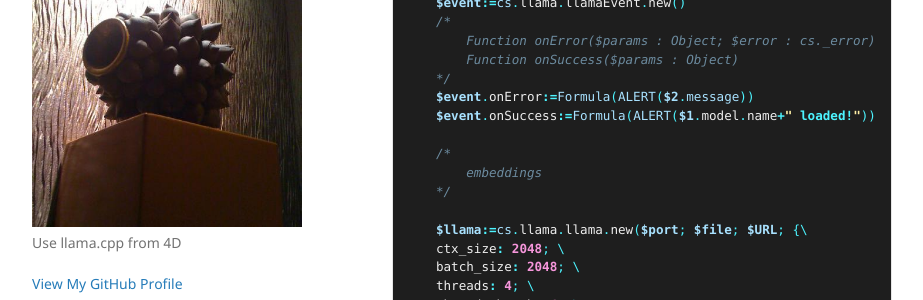
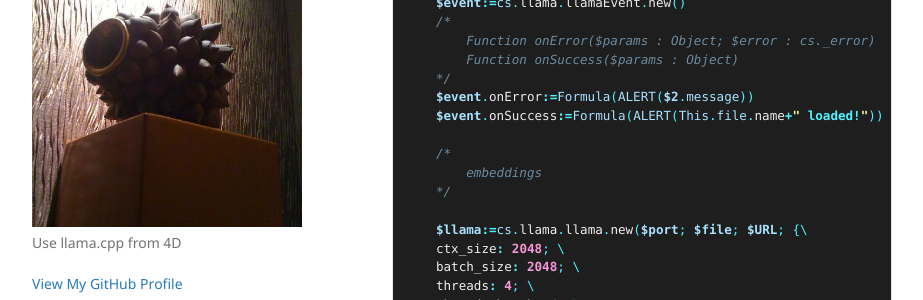
Before and after one commit to miyako/llama-cpp, a Jekyll site: the page built from index.md, in a window 1280 px wide and 900 px high, scrolled down 665 px. Shown: the part 152-452 px from the top of the window, without its empty margins (178-1101 px from the left). Built offline with Jekyll 4.4.1, drawn with Linux system fonts in a browser that asks for light colours.

Commit message:
This.file.name

```diff
--- a/index.md
+++ b/index.md
@@ -46,7 +46,7 @@ Else
         Function onSuccess($params : Object)
     */
     $event.onError:=Formula(ALERT($2.message))
-    $event.onSuccess:=Formula(ALERT($1.model.name+" loaded!"))
+    $event.onSuccess:=Formula(ALERT(This.file.name+" loaded!"))
 
     /*
         embeddings
```
Also changed, not shown: 1 other file.
